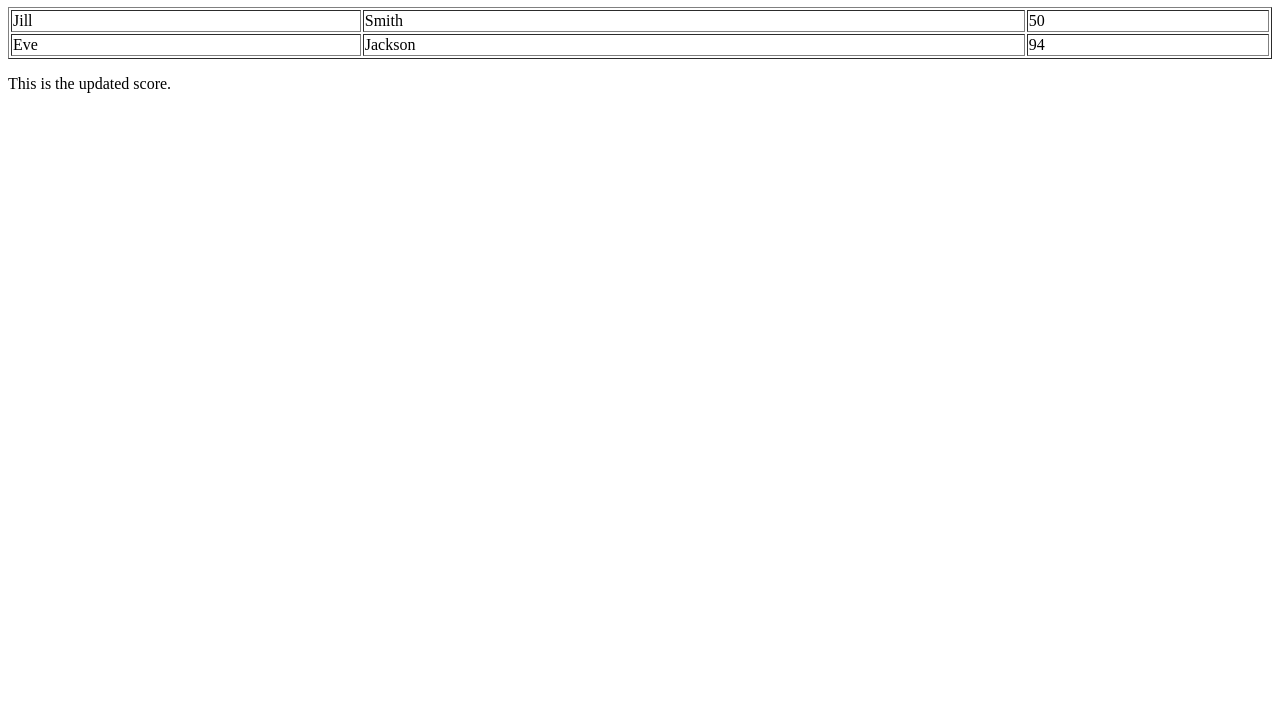
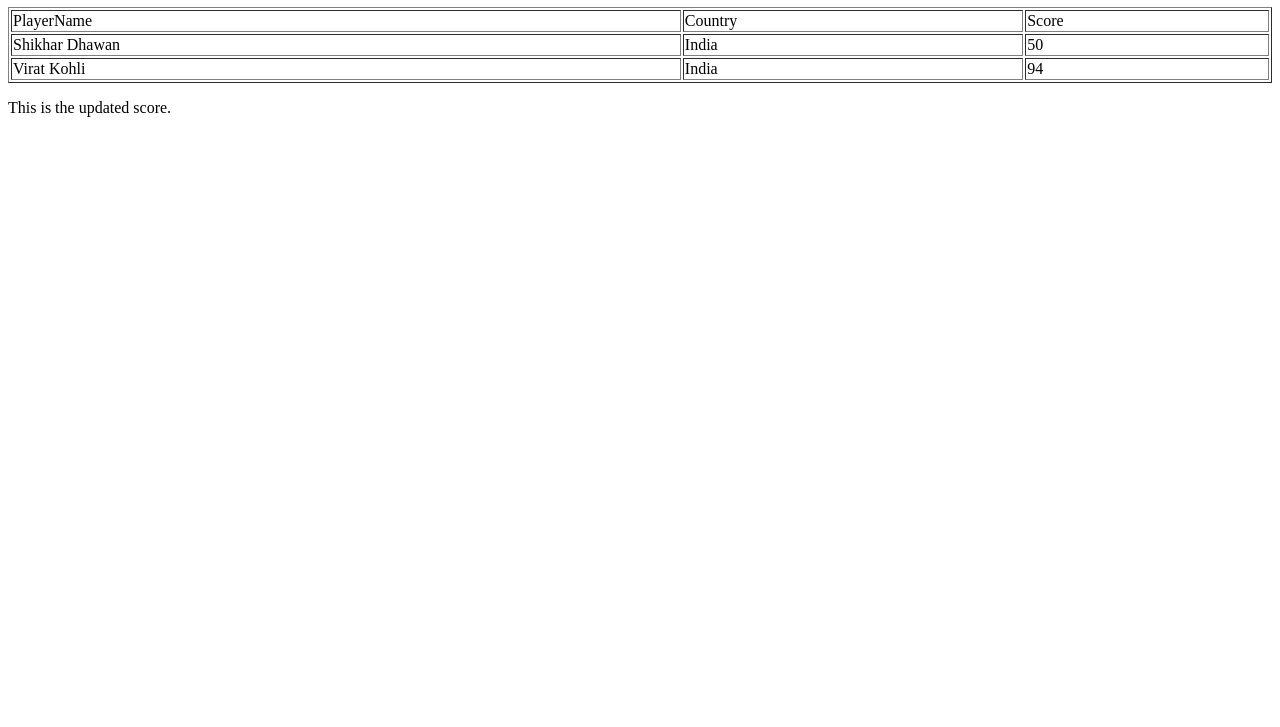
Before and after one commit to Pjain62/myAzurePage, a plain HTML site: page index.html in a window 1280 px wide. Shown: the part 73-800 px from the top of the page. Drawn offline with Linux system fonts and the light colour scheme.

Commit message:
Update index.html

```diff
--- a/index.html
+++ b/index.html
@@ -10,13 +10,18 @@
 
 <table border="1" style="width:100%">
   <tr>
-    <td>Jill</td>
-    <td>Smith</td>
+    <td>PlayerName</td>
+    <td>Country</td>
+    <td>Score</td>
+  </tr>
+  <tr>
+    <td>Shikhar Dhawan</td>
+    <td>India</td>
     <td>50</td>
   </tr>
   <tr>
-    <td>Eve</td>
-    <td>Jackson</td>
+    <td>Virat Kohli</td>
+    <td>India</td>
     <td>94</td>
   </tr>
 </table>
```
